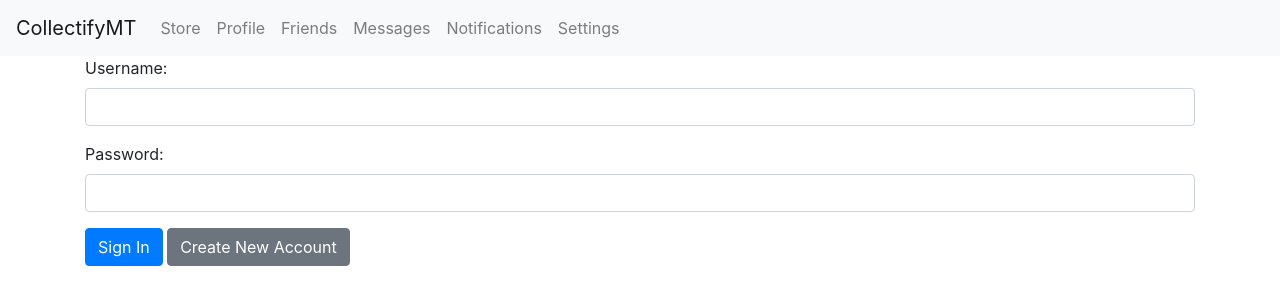
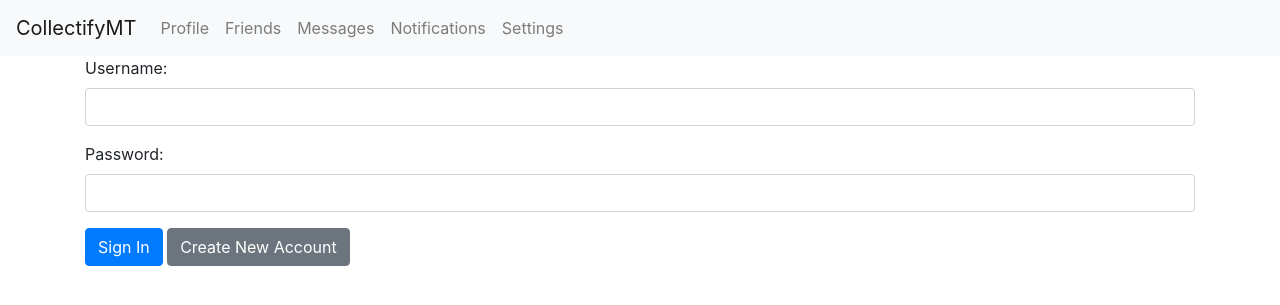
Before and after one commit to jcacc2002/PHP-Synoptic, a PHP site: page /index.php in a window 1280 px wide. Shown: the top 305 px of the page. Run offline with PHP 8.4, Linux system fonts and the light colour scheme; some libraries are stand-ins or nearby versions.

Commit message:
Updated header.php
+ Since I removed the store.php, removing the link to it was necessary.

```diff
--- a/includes/header.php
+++ b/includes/header.php
@@ -15,7 +15,6 @@
     </button>
     <div class="collapse navbar-collapse" id="navbarNav">
         <ul class="navbar-nav">
-            <li class="nav-item"><a class="nav-link" href="store.php">Store</a></li>
             <li class="nav-item"><a class="nav-link" href="profile.php">Profile</a></li>
             <li class="nav-item"><a class="nav-link" href="friends.php">Friends</a></li>
             <li class="nav-item"><a class="nav-link" href="messages.php">Messages</a></li>
```
